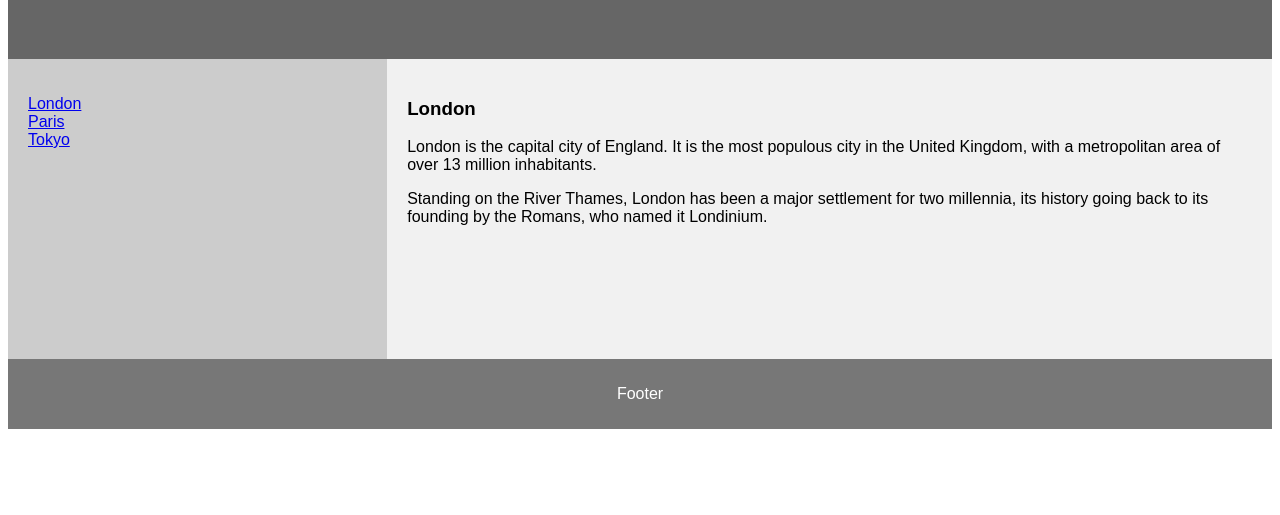
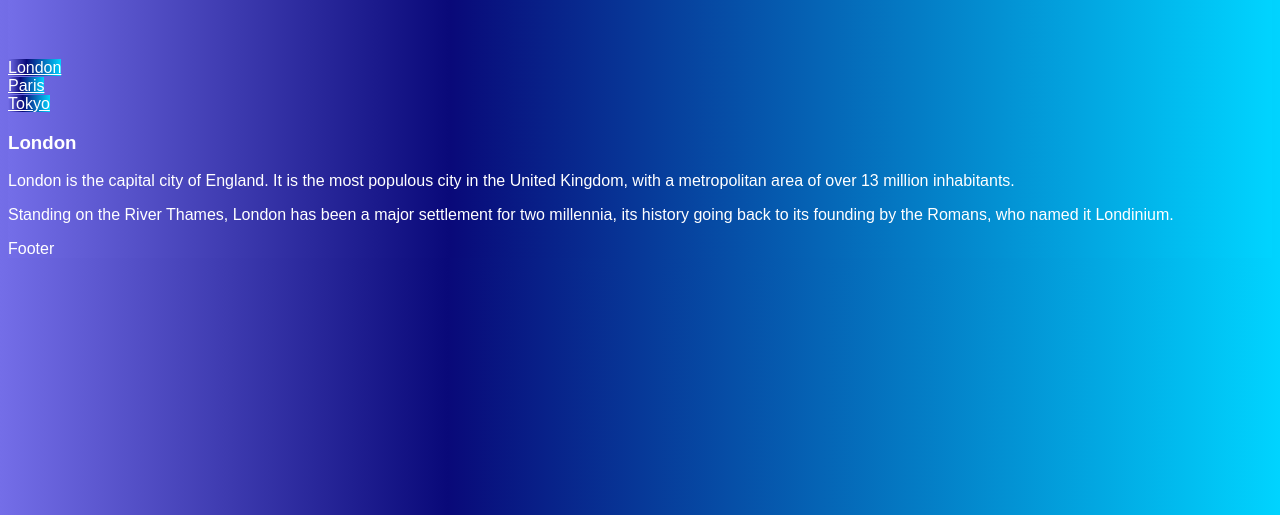
Before and after one commit to sicholas/WebDev_lect3, a plain HTML site: page index.html in a window 1280 px wide. Shown: the part 285-800 px from the top of the page. Drawn offline with Linux system fonts and the light colour scheme.

Commit message:
Update main.css

```diff
--- a/main.css
+++ b/main.css
@@ -1,6 +1,9 @@
 * {
-    box-sizing: border-box;
+  background: rgb(2,0,36);
+  color: white;
+  background: linear-gradient(90deg, rgb(116, 110, 232) 0%, rgba(9,9,121,1) 35%, rgba(7,56,152,1) 50%, rgba(0,212,255,1) 100%);
 }
+
 
 body {
   font-family: Arial, Helvetica, sans-serif;
@@ -8,55 +11,21 @@
 
 /* Style the header */
 header {
-    background-color: #666;
+  /* background-color: #666; */
   padding: 30px;
   text-align: center;
   font-size: 35px;
-    color: white;
 }
 
 /* Create two columns/boxes that floats next to each other */
-  nav {
-    float: left;
-    width: 30%;
-    height: 300px; /* only for demonstration, should be removed */
-    background: #ccc;
-    padding: 20px;
-  }
+
 
 /* Style the list inside the menu */
 nav ul {
+  /* center the bar like in the middle of the page */
+  margin: 0 auto;
   list-style-type: none;
   padding: 0;
+  color: white;
+
 }
-
-  article {
-    float: left;
-    padding: 20px;
-    width: 70%;
-    background-color: #f1f1f1;
-    height: 300px; /* only for demonstration, should be removed */
-  }
-
-  /* Clear floats after the columns */
-  section::after {
-    content: "";
-    display: table;
-    clear: both;
-  }
-
-  /* Style the footer */
-  footer {
-    background-color: #777;
-    padding: 10px;
-    text-align: center;
-    color: white;
-  }
-
-  /* Responsive layout - makes the two columns/boxes stack on top of each other instead of next to each other, on small screens */
-  @media (max-width: 600px) {
-    nav, article {
-      width: 100%;
-      height: auto;
-    }
-  }
```
Lines whose indentation alone changed are shown as unchanged.
